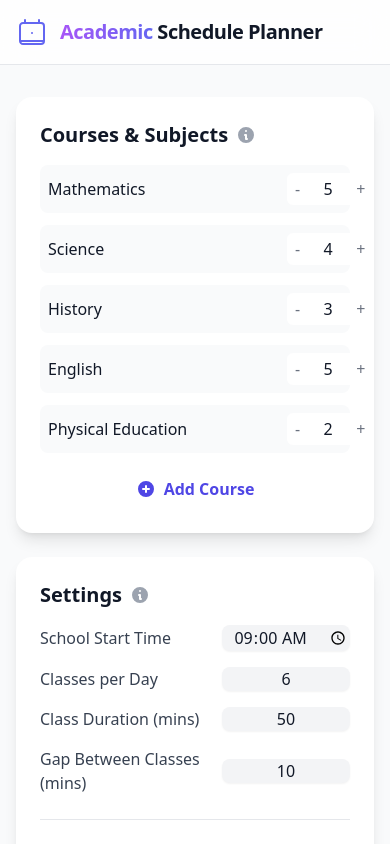
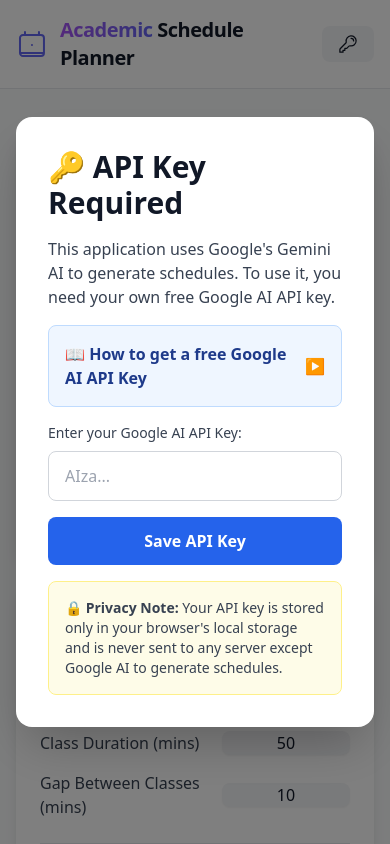
Before and after one commit to saisrikiran25-ctrl/Planner, a React (Vite) app: page / in a window 390 px wide. Shown: the top 844 px of the page. Built offline with nearby package versions, Linux system fonts and the light colour scheme; no server answers.

Commit message:
Implement runtime API key management for GitHub Pages deployment
Co-authored-by: saisrikiran25-ctrl <236257487+saisrikiran25-ctrl@users.noreply.github.com>

```diff
--- a/App.tsx
+++ b/App.tsx
@@ -7,8 +7,13 @@ import InputForm from './components/InputForm';
 import ScheduleDisplay from './components/ScheduleDisplay';
 import Loader from './components/Loader';
 import Footer from './components/Footer';
+import ApiKeyManager from './components/ApiKeyManager';
 
 const App: React.FC = () => {
+  const [hasApiKey, setHasApiKey] = useState<boolean>(
+    () => !!localStorage.getItem('GOOGLE_AI_API_KEY')
+  );
+  const [showApiKeyManager, setShowApiKeyManager] = useState<boolean>(false);
   const [courses, setCourses] = useState<Course[]>([
     { id: 1, name: 'Mathematics', classesPerWeek: 5 },
     { id: 2, name: 'Science', classesPerWeek: 4 },
@@ -68,9 +73,19 @@ const App: React.FC = () => {
     });
   };
 
+  const handleApiKeySet = (key: string) => {
+    setHasApiKey(!!key);
+    setShowApiKeyManager(false);
+  };
+
+  const handleShowApiKeyManager = () => {
+    setShowApiKeyManager(true);
+  };
+
   return (
     <div className="min-h-screen bg-gray-50 dark:bg-gray-900 text-gray-900 dark:text-gray-100 font-sans">
-      <Header />
+      {(!hasApiKey || showApiKeyManager) && <ApiKeyManager onKeySet={handleApiKeySet} />}
+      <Header onShowApiKeyManager={handleShowApiKeyManager} />
       <main className="container mx-auto px-4 py-8 md:py-12">
         <div className="grid grid-cols-1 lg:grid-cols-12 gap-8 lg:gap-12">
           <div className="lg:col-span-4">
--- /dev/null
+++ b/components/ApiKeyManager.tsx
@@ -0,0 +1,139 @@
+import React, { useState, useEffect } from 'react';
+
+interface ApiKeyManagerProps {
+  onKeySet: (key: string) => void;
+}
+
+const ApiKeyManager: React.FC<ApiKeyManagerProps> = ({ onKeySet }) => {
+  const [apiKey, setApiKey] = useState<string>('');
+  const [showInstructions, setShowInstructions] = useState<boolean>(false);
+  const [error, setError] = useState<string>('');
+
+  useEffect(() => {
+    // Check if API key already exists in localStorage
+    const storedKey = localStorage.getItem('GOOGLE_AI_API_KEY');
+    if (storedKey) {
+      onKeySet(storedKey);
+    }
+  }, [onKeySet]);
+
+  const handleSaveKey = () => {
+    if (!apiKey.trim()) {
+      setError('Please enter a valid API key');
+      return;
+    }
+
+    // Basic validation - Google AI API keys typically start with "AI"
+    if (!apiKey.startsWith('AI')) {
+      setError('Invalid API key format. Google AI API keys typically start with "AI"');
+      return;
+    }
+
+    // Store in localStorage
+    localStorage.setItem('GOOGLE_AI_API_KEY', apiKey.trim());
+    setError('');
+    onKeySet(apiKey.trim());
+  };
+
+  const handleClearKey = () => {
+    localStorage.removeItem('GOOGLE_AI_API_KEY');
+    setApiKey('');
+    onKeySet('');
+  };
+
+  const storedKey = localStorage.getItem('GOOGLE_AI_API_KEY');
+
+  return (
+    <div className="fixed inset-0 bg-black bg-opacity-50 flex items-center justify-center z-50 p-4">
+      <div className="bg-white dark:bg-gray-800 rounded-2xl shadow-2xl max-w-2xl w-full p-8 max-h-[90vh] overflow-y-auto">
+        <h2 className="text-3xl font-bold mb-4 text-gray-900 dark:text-white">
+          🔑 API Key Required
+        </h2>
+
+        {storedKey ? (
+          <div className="space-y-4">
+            <p className="text-gray-700 dark:text-gray-300">
+              ✅ API Key is configured and stored in your browser.
+            </p>
+            <div className="bg-green-50 dark:bg-green-900/30 border border-green-200 dark:border-green-700 rounded-lg p-4">
+              <p className="text-sm text-gray-700 dark:text-gray-300 font-mono break-all">
+                {storedKey.substring(0, 10)}...{storedKey.substring(storedKey.length - 4)}
+              </p>
+            </div>
+            <button
+              onClick={handleClearKey}
+              className="w-full bg-red-600 hover:bg-red-700 text-white font-semibold py-3 px-6 rounded-lg transition-colors"
+            >
+              Clear API Key
+            </button>
+          </div>
+        ) : (
+          <div className="space-y-4">
+            <p className="text-gray-700 dark:text-gray-300">
+              This application uses Google's Gemini AI to generate schedules. To use it, you need your own free Google AI API key.
+            </p>
+
+            <div className="bg-blue-50 dark:bg-blue-900/30 border border-blue-200 dark:border-blue-700 rounded-lg p-4">
+              <button
+                onClick={() => setShowInstructions(!showInstructions)}
+                className="flex items-center justify-between w-full text-left"
+              >
+                <span className="font-semibold text-blue-900 dark:text-blue-100">
+                  📖 How to get a free Google AI API Key
+                </span>
+                <span className="text-blue-600 dark:text-blue-400">
+                  {showInstructions ? '▼' : '▶'}
+                </span>
+              </button>
+
+              {showInstructions && (
+                <ol className="mt-4 space-y-2 text-sm text-gray-700 dark:text-gray-300 list-decimal list-inside">
+                  <li>Visit <a href="https://aistudio.google.com/apikey" target="_blank" rel="noopener noreferrer" className="text-blue-600 dark:text-blue-400 underline">Google AI Studio</a></li>
+                  <li>Sign in with your Google account</li>
+                  <li>Click "Create API Key" or "Get API Key"</li>
+                  <li>Copy the generated API key</li>
+                  <li>Paste it below</li>
+                </ol>
+              )}
+            </div>
+
+            <div className="space-y-2">
+              <label htmlFor="apiKey" className="block text-sm font-medium text-gray-700 dark:text-gray-300">
+                Enter your Google AI API Key:
+              </label>
+              <input
+                type="password"
+                id="apiKey"
+                value={apiKey}
+                onChange={(e) => {
+                  setApiKey(e.target.value);
+                  setError('');
+                }}
+                placeholder="AIza..."
+                className="w-full px-4 py-3 border border-gray-300 dark:border-gray-600 rounded-lg focus:ring-2 focus:ring-blue-500 dark:bg-gray-700 dark:text-white"
+              />
+              {error && (
+                <p className="text-red-600 dark:text-red-400 text-sm">{error}</p>
+              )}
+            </div>
+
+            <button
+              onClick={handleSaveKey}
+              className="w-full bg-blue-600 hover:bg-blue-700 text-white font-semibold py-3 px-6 rounded-lg transition-colors"
+            >
+              Save API Key
+            </button>
+
+            <div className="bg-yellow-50 dark:bg-yellow-900/30 border border-yellow-200 dark:border-yellow-700 rounded-lg p-4">
+              <p className="text-sm text-gray-700 dark:text-gray-300">
+                <strong>🔒 Privacy Note:</strong> Your API key is stored only in your browser's local storage and is never sent to any server except Google AI to generate schedules.
+              </p>
+            </div>
+          </div>
+        )}
+      </div>
+    </div>
+  );
+};
+
+export default ApiKeyManager;
--- a/components/Header.tsx
+++ b/components/Header.tsx
@@ -1,7 +1,11 @@
 
 import React from 'react';
 
-const Header: React.FC = () => {
+interface HeaderProps {
+  onShowApiKeyManager?: () => void;
+}
+
+const Header: React.FC<HeaderProps> = ({ onShowApiKeyManager }) => {
   return (
     <header className="bg-white/80 dark:bg-gray-900/80 backdrop-blur-lg sticky top-0 z-10 border-b border-gray-200 dark:border-gray-700">
       <div className="container mx-auto px-4 py-4 flex items-center justify-between">
@@ -14,6 +18,18 @@ const Header: React.FC = () => {
                 <span className="text-gray-900 dark:text-white"> Schedule Planner</span>
             </h1>
         </div>
+        {onShowApiKeyManager && (
+          <button
+            onClick={onShowApiKeyManager}
+            className="flex items-center space-x-2 px-4 py-2 bg-gray-100 dark:bg-gray-800 hover:bg-gray-200 dark:hover:bg-gray-700 rounded-lg transition-colors"
+            title="Manage API Key"
+          >
+            <svg className="w-5 h-5" xmlns="http://www.w3.org/2000/svg" fill="none" viewBox="0 0 24 24" strokeWidth="1.5" stroke="currentColor">
+              <path strokeLinecap="round" strokeLinejoin="round" d="M15.75 5.25a3 3 0 0 1 3 3m3 0a6 6 0 0 1-7.029 5.912c-.563-.097-1.159.026-1.563.43L10.5 17.25H8.25v2.25H6v2.25H2.25v-2.818c0-.597.237-1.17.659-1.591l6.499-6.499c.404-.404.527-1 .43-1.563A6 6 0 1 1 21.75 8.25Z" />
+            </svg>
+            <span className="hidden sm:inline text-sm font-medium">API Key</span>
+          </button>
+        )}
       </div>
     </header>
   );
--- a/services/geminiService.ts
+++ b/services/geminiService.ts
@@ -2,13 +2,20 @@
 import { GoogleGenAI, Type } from "@google/genai";
 import { Course, Settings, ScheduleData } from '../types';
 
-const API_KEY = process.env.API_KEY;
+// Get API key from localStorage (set by user at runtime)
+const getApiKey = (): string => {
+  const apiKey = localStorage.getItem('GOOGLE_AI_API_KEY');
+  if (!apiKey) {
+    throw new Error("API key not found. Please configure your Google AI API key.");
+  }
+  return apiKey;
+};
 
-if (!API_KEY) {
-  throw new Error("API_KEY environment variable is not set.");
-}
-
-const ai = new GoogleGenAI({ apiKey: API_KEY });
+// Initialize AI client with API key from localStorage
+const getAIClient = () => {
+  const apiKey = getApiKey();
+  return new GoogleGenAI({ apiKey });
+};
 
 function getScheduleSchema(workingDays: string[]) {
   const dayProperties: { [key: string]: object } = {};
@@ -106,6 +113,7 @@ export const generateSchedule = async (
   const dynamicScheduleSchema = getScheduleSchema(workingDays);
 
   try {
+    const ai = getAIClient(); // Get fresh client with current API key
     const response = await ai.models.generateContent({
       model: "gemini-3-flash-preview",
       contents: prompt,
--- a/vite.config.ts
+++ b/vite.config.ts
@@ -1,24 +1,17 @@
 import path from 'path';
-import { defineConfig, loadEnv } from 'vite';
+import { defineConfig } from 'vite';
 import react from '@vitejs/plugin-react';
 
-export default defineConfig(({ mode }) => {
-    const env = loadEnv(mode, '.', '');
-    return {
+export default defineConfig({
   base: '/Planner/',
   server: {
-        port:  3000,
-        host:  '0.0.0.0',
+    port: 3000,
+    host: '0.0.0.0',
   },
-      plugins:  [react()],
-      define: {
-        'process.env. API_KEY': JSON.stringify(env.GEMINI_API_KEY),
-        'process.env.GEMINI_API_KEY': JSON.stringify(env. GEMINI_API_KEY)
-      },
+  plugins: [react()],
   resolve: {
     alias: {
-          '@':  path.resolve(__dirname, '.'),
+      '@': path.resolve(__dirname, '.'),
     }
   }
-    };
 });
```
Lines whose indentation alone changed are shown as unchanged.
